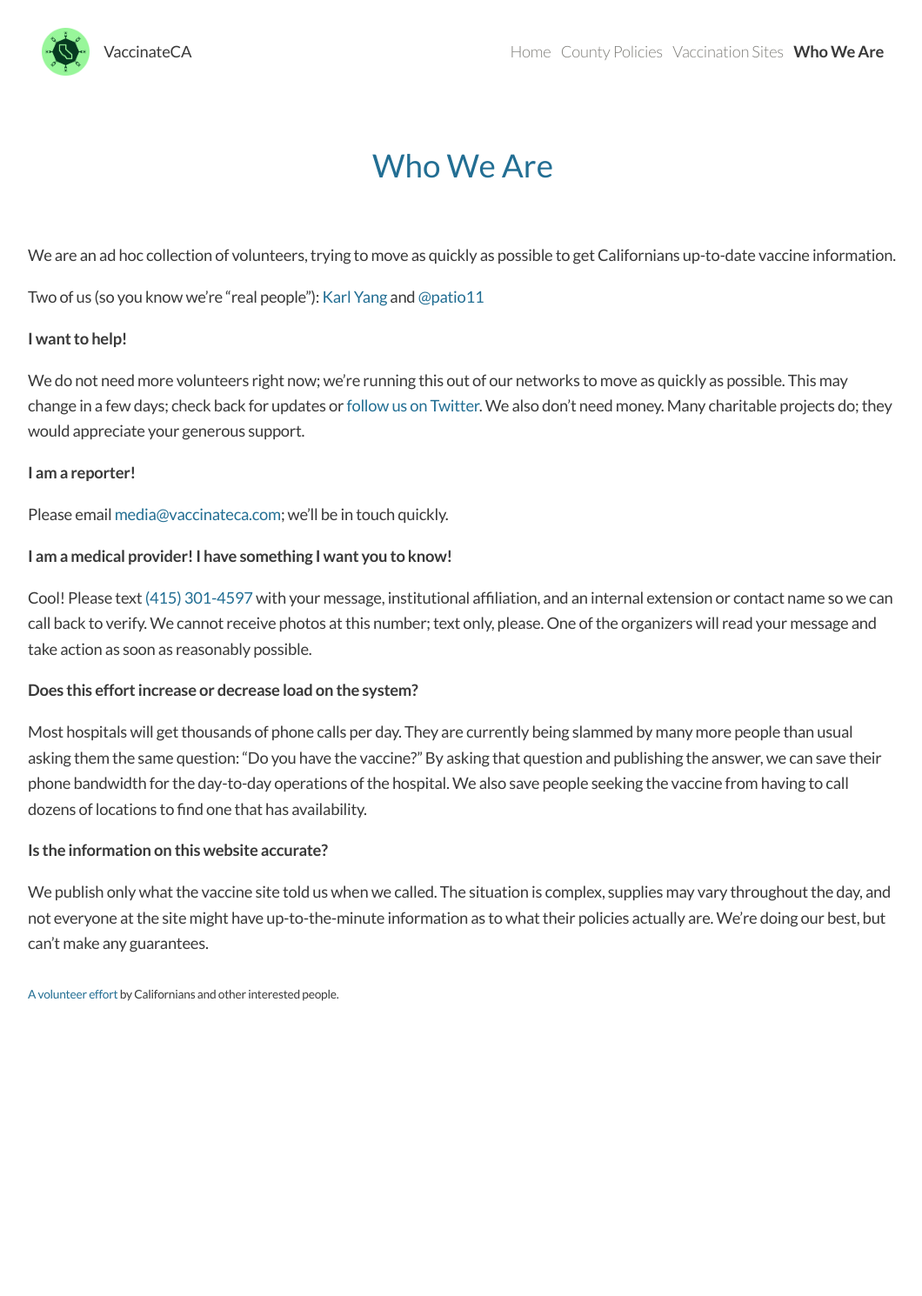
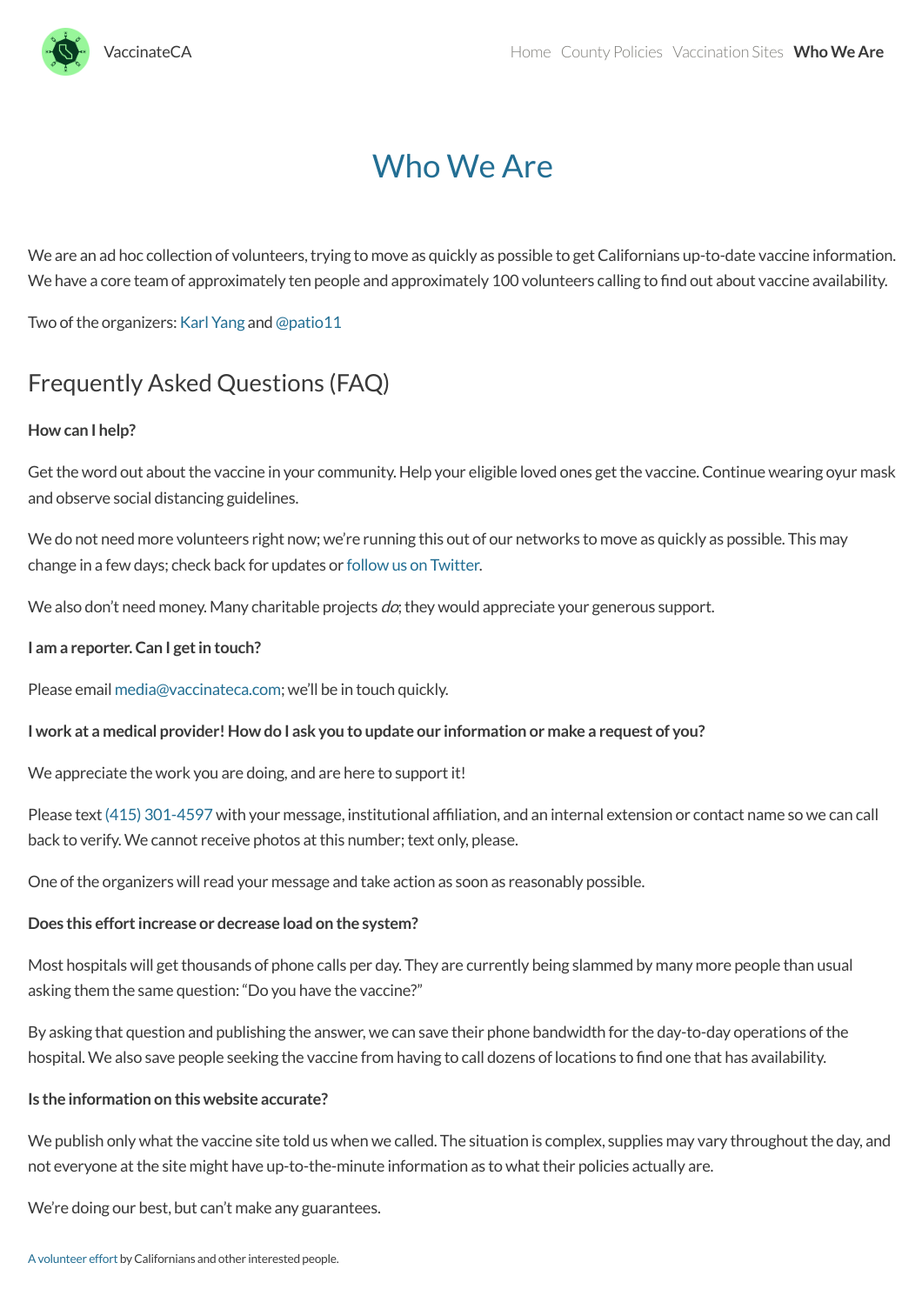
Before and after one commit to CAVaccineInventory/site, a Jekyll site: the page built from who-we-are.md, in a window 1280 px wide. Shown: the whole page at 87% size, without its empty margins (108-1168 px from the left). Built offline with Jekyll 4.4.1, drawn with Linux system fonts in a browser that asks for light colours; before the commit the page ends 1186 px from its top, so only the background shows below that.

Commit message:
Minor copy improvements.

```diff
--- a/who-we-are.md
+++ b/who-we-are.md
@@ -3,28 +3,42 @@ layout: default
 title: Who We Are
 permalink: /who-we-are
 ---
-We are an ad hoc collection of volunteers, trying to move as quickly as possible to get Californians up-to-date vaccine information.
+We are an ad hoc collection of volunteers, trying to move as quickly as possible to get Californians up-to-date vaccine information. We have a core team of approximately ten people and approximately 100 volunteers calling to find out about vaccine availability.
 
-Two of us (so you know we're "real people"): [Karl Yang](https://twitter.com/chiefofstuffs) and [@patio11](https://twitter.com/patio11)
+Two of the organizers: [Karl Yang](https://twitter.com/chiefofstuffs) and [@patio11](https://twitter.com/patio11)
 
-**I want to help!**
+<a name="faq" />
+
+## Frequently Asked Questions (FAQ)
+
+**How can I help?**
+
+Get the word out about the vaccine in your community. Help your eligible loved ones get the vaccine. Continue wearing oyur mask and observe social distancing guidelines.
 
 We do not need more volunteers right now; we're running this out of our networks to move as quickly as possible. This may change in a few days; check back for updates or [follow us on Twitter](https://twitter.com/{{ site.twitter_username }}).
-We also don't need money. Many charitable projects do; they would appreciate your generous support.
 
-**I am a reporter!**
+We also don't need money. Many charitable projects _do_; they would appreciate your generous support.
+
+**I am a reporter. Can I get in touch?**
 
 Please email [media@vaccinateca.com](mailto:media@vaccinateca.com); we'll be in touch quickly.
 
-**I am a medical provider! I have something I want you to know!**
+**I work at a medical provider! How do I ask you to update our information or make a request of you?**
 
-Cool! Please text [(415) 301-4597](tel:+14153014597) with your message, institutional affiliation, and an internal extension or contact name so we can call back to verify. We cannot receive photos at this number; text only, please.
+We appreciate the work you are doing, and are here to support it!
+
+Please text [(415) 301-4597](tel:+14153014597) with your message, institutional affiliation, and an internal extension or contact name so we can call back to verify. We cannot receive photos at this number; text only, please.
+
 One of the organizers will read your message and take action as soon as reasonably possible.
 
 **Does this effort increase or decrease load on the system?**
 
-Most hospitals will get thousands of phone calls per day. They are currently being slammed by many more people than usual asking them the same question: "Do you have the vaccine?" By asking that question and publishing the answer, we can save their phone bandwidth for the day-to-day operations of the hospital. We also save people seeking the vaccine from having to call dozens of locations to find one that has availability.
+Most hospitals will get thousands of phone calls per day. They are currently being slammed by many more people than usual asking them the same question: "Do you have the vaccine?"
+
+By asking that question and publishing the answer, we can save their phone bandwidth for the day-to-day operations of the hospital. We also save people seeking the vaccine from having to call dozens of locations to find one that has availability.
 
 **Is the information on this website accurate?**
 
-We publish only what the vaccine site told us when we called. The situation is complex, supplies may vary throughout the day, and not everyone at the site might have up-to-the-minute information as to what their policies actually are. We're doing our best, but can't make any guarantees.
+We publish only what the vaccine site told us when we called. The situation is complex, supplies may vary throughout the day, and not everyone at the site might have up-to-the-minute information as to what their policies actually are.
+
+We're doing our best, but can't make any guarantees.
```
